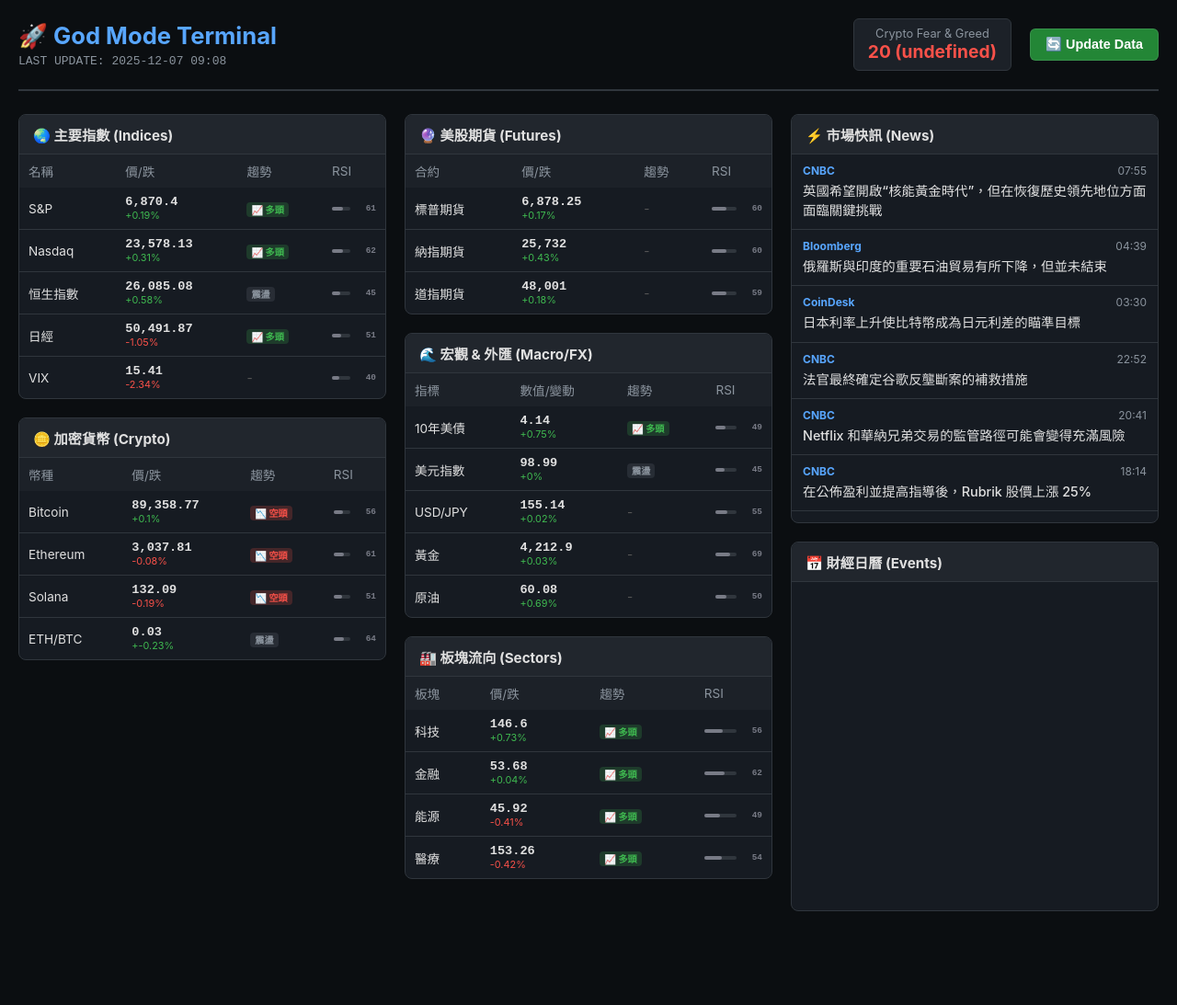
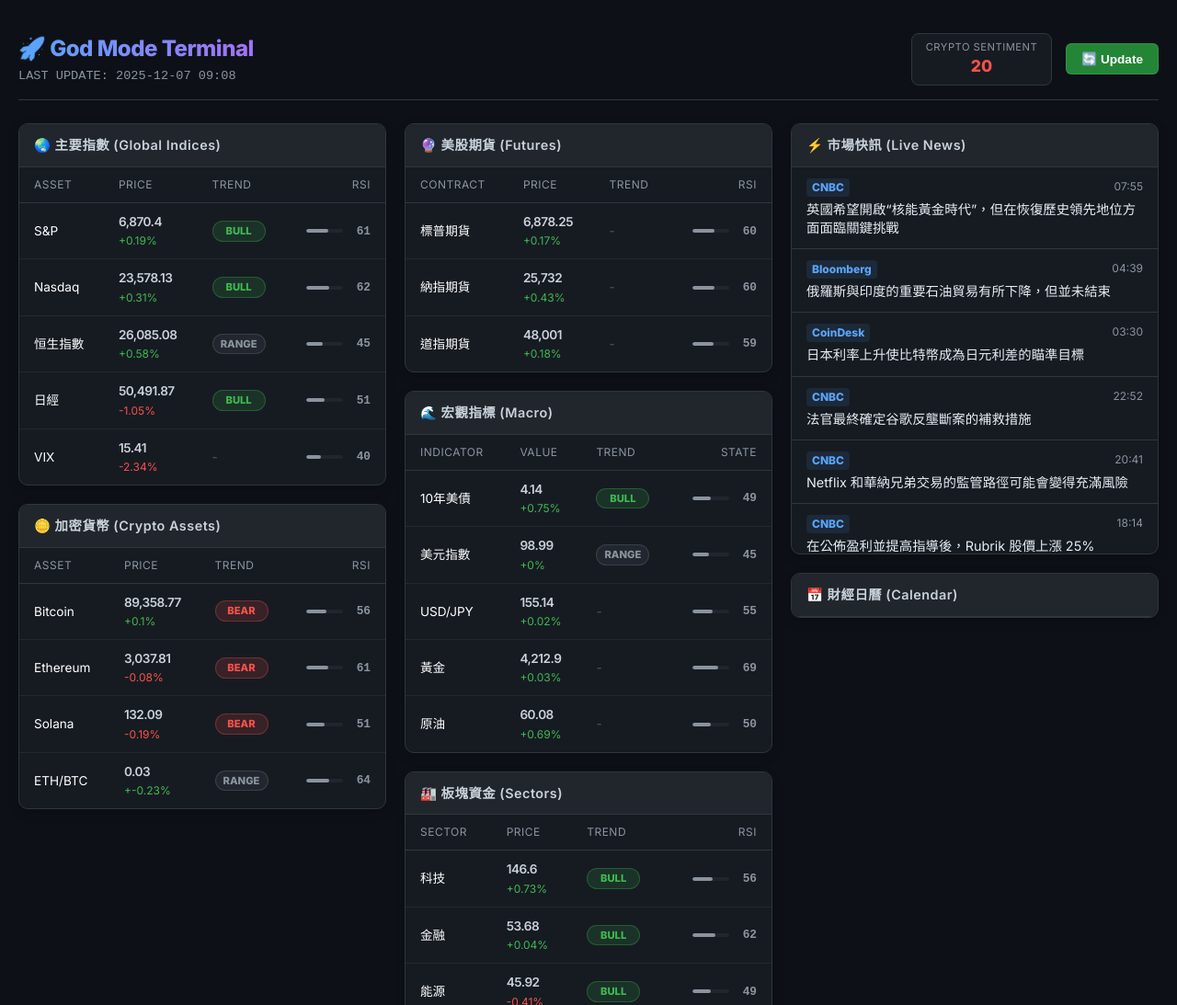
Before and after one commit to mansan1230/gemini_123, a plain HTML site: page index.html in a window 1280 px wide. Shown: the top 1093 px of the page at 92% size. Before the commit the page ends 1031 px from the top, so only its background shows below. Drawn offline with Linux system fonts and the light colour scheme; a script that the page names is missing.

Commit message:
Update index.html

```diff
--- a/index.html
+++ b/index.html
@@ -4,128 +4,192 @@
     <meta charset="UTF-8">
     <meta name="viewport" content="width=device-width, initial-scale=1.0">
     <title>God Mode Trader Terminal</title>
+    <link href="https://fonts.googleapis.com/css2?family=Inter:wght@400;600;800&display=swap" rel="stylesheet">
+
     <style>
+        /* === 1. 全局設定 (Modern Dark Theme) === */
         :root {
-            --bg-color: #0b0e11;
-            --card-bg: #161b22;
-            --border-color: #30363d;
-            --text-main: #e0e0e0;
-            --text-dim: #8b949e;
-            --accent: #58a6ff;
-            --rsi-overbought: #f85149;
-            --rsi-oversold: #3fb950;
-            --rsi-neutral: #787b86;
+            --bg-color: #0d1117;        /* 深灰背景 */
+            --card-bg: #161b22;         /* 卡片背景 */
+            --border-color: #30363d;    /* 邊框色 */
+            --header-bg: #21262d;       /* 標題欄背景 */
+
+            --text-main: #c9d1d9;       /* 主要文字 */
+            --text-muted: #8b949e;      /* 次要文字 */
+
+            --accent: #58a6ff;          /* 藍色強調 */
+            --up: #3fb950;              /* 漲 (綠) */
+            --down: #f85149;            /* 跌 (紅) */
+            --flat: #8b949e;            /* 平 (灰) */
         }
 
         body {
-            font-family: -apple-system, BlinkMacSystemFont, "Segoe UI", Roboto, sans-serif;
+            font-family: 'Inter', -apple-system, BlinkMacSystemFont, sans-serif;
             background-color: var(--bg-color);
             color: var(--text-main);
-            margin: 0; padding: 20px;
+            margin: 0;
+            padding: 20px;
+            line-height: 1.5;
         }
-        a { text-decoration: none; color: inherit; }
 
-        /* Header */
+        a { text-decoration: none; color: inherit; transition: color 0.2s; }
+        a:hover { color: var(--accent); }
+
+        /* === 2. 頂部 Header === */
         .header {
             display: flex; justify-content: space-between; align-items: center;
-            padding-bottom: 20px; border-bottom: 2px solid var(--border-color);
+            padding: 15px 0; border-bottom: 1px solid var(--border-color);
             margin-bottom: 25px;
         }
 
-        .header-title h1 { margin: 0; font-size: 1.6em; color: var(--accent); }
-        .timestamp { color: var(--text-dim); font-family: monospace; margin-top: 5px; }
+        .header-title h1 {
+            margin: 0; font-size: 1.5rem; font-weight: 800; letter-spacing: -0.5px;
+            background: linear-gradient(90deg, #58a6ff, #a371f7); /* 漸層標題 */
+            -webkit-background-clip: text;
+            -webkit-text-fill-color: transparent;
+        }
+        .timestamp { color: var(--text-muted); font-family: monospace; font-size: 0.85rem; margin-top: 2px; }
+
+        .header-actions { display: flex; align-items: center; gap: 15px; }
 
         /* 恐慌指數卡片 */
         .fng-card {
-            background: #1c2128;
+            background: rgba(33, 38, 45, 0.5);
             border: 1px solid var(--border-color);
-            padding: 8px 15px;
+            padding: 6px 15px;
+            border-radius: 8px;
+            text-align: center;
+            min-width: 80px;
+        }
+        .fng-label { font-size: 0.7rem; color: var(--text-muted); text-transform: uppercase; letter-spacing: 0.5px; }
+        .fng-value { font-size: 1.1rem; font-weight: 800; }
+
+        /* 更新按鈕 */
+        .btn-refresh {
+            background-color: #238636;
+            color: white;
+            border: 1px solid rgba(240,246,252,0.1);
+            padding: 8px 16px;
             border-radius: 6px;
-            text-align: center;
-            margin-right: 20px;
+            font-weight: 600; font-size: 0.85rem;
+            cursor: pointer;
+            transition: all 0.2s ease;
+            box-shadow: 0 2px 0 rgba(0,0,0,0.1);
         }
-        .fng-label { font-size: 0.8em; color: var(--text-dim); }
-        .fng-value { font-size: 1.2em; font-weight: bold; }
-
-        .header-actions { display: flex; align-items: center; }
-
-        .btn-refresh {
-            background-color: #238636; color: white;
-            border: 1px solid rgba(240,246,252,0.1);
-            padding: 8px 16px; border-radius: 6px;
-            font-weight: bold; font-size: 0.9em;
-            cursor: pointer;
-            transition: 0.2s;
-        }
-        .btn-refresh:hover { background-color: #2ea043; }
-        .btn-refresh:disabled { background-color: #555; cursor: not-allowed; }
+        .btn-refresh:hover { background-color: #2ea043; transform: translateY(-1px); }
+        .btn-refresh:active { transform: translateY(0); }
+        .btn-refresh:disabled { background-color: #333; color: #888; cursor: not-allowed; }
 
         /* 狀態訊息 */
-        #status-msg { position: absolute; top: 70px; right: 20px; font-size: 0.8em; color: #888; }
+        #status-msg { font-size: 0.8rem; color: var(--text-muted); margin-left: 10px; }
 
-        /* 三欄式 Grid System (God Mode) */
+        /* === 3. Grid 佈局 === */
         .main-container {
             display: grid;
-            grid-template-columns: 1fr 1fr 1fr; /* 三等份 */
+            grid-template-columns: repeat(3, 1fr); /* 標準三欄 */
             gap: 20px;
-            max-width: 1800px;
+            max-width: 1600px;
             margin: 0 auto;
         }
 
+        /* 卡片容器 */
         .box {
             background: var(--card-bg);
             border: 1px solid var(--border-color);
-            border-radius: 8px;
+            border-radius: 10px; /* 圓角加大 */
             overflow: hidden;
             display: flex; flex-direction: column;
             margin-bottom: 20px;
-        }
-        .box-header {
-            padding: 10px 15px; background: #21262d;
-            border-bottom: 1px solid var(--border-color);
-            font-weight: bold; font-size: 0.95em;
+            box-shadow: 0 4px 12px rgba(0,0,0,0.2); /* 增加立體感 */
         }
 
-        /* Table */
-        table { width: 100%; border-collapse: collapse; font-size: 0.85em; }
-        th { text-align: left; padding: 8px 10px; color: var(--text-dim); font-weight: normal; background: #1c2128; }
-        td { padding: 8px 10px; border-bottom: 1px solid var(--border-color); }
+        .box-header {
+            padding: 12px 16px;
+            background: var(--header-bg);
+            border-bottom: 1px solid var(--border-color);
+            font-weight: 600; font-size: 0.9rem;
+            color: var(--text-main);
+            letter-spacing: 0.5px;
+            display: flex; align-items: center; justify-content: space-between;
+        }
+
+        /* 表格優化 */
+        table { width: 100%; border-collapse: collapse; font-size: 0.85rem; }
+
+        th {
+            text-align: left; padding: 10px 16px;
+            color: var(--text-muted); font-weight: 500; font-size: 0.75rem;
+            text-transform: uppercase; letter-spacing: 0.5px;
+            border-bottom: 1px solid var(--border-color);
+        }
+
+        td {
+            padding: 10px 16px;
+            border-bottom: 1px solid rgba(48, 54, 61, 0.5);
+            vertical-align: middle;
+        }
         tr:last-child td { border-bottom: none; }
+        tr:hover { background-color: rgba(255,255,255,0.02); } /* 滑過變色 */
 
-        .price { font-family: "Courier New", monospace; font-weight: bold; }
-        .up { color: var(--rsi-oversold); }
-        .down { color: var(--rsi-overbought); }
+        .asset-name { font-weight: 500; color: #fff; display: block; }
+        .price { font-family: 'Inter', monospace; font-weight: 600; letter-spacing: -0.5px; }
+
+        .up { color: var(--up); }
+        .down { color: var(--down); }
+        .flat { color: var(--flat); }
 
         /* 趨勢標籤 */
-        .trend-tag { padding: 2px 5px; border-radius: 4px; font-size: 0.75em; font-weight: bold; }
-        .trend-bull { background: rgba(63, 185, 80, 0.2); color: #3fb950; }
-        .trend-bear { background: rgba(248, 81, 73, 0.2); color: #f85149; }
-        .trend-flat { background: rgba(110, 118, 129, 0.2); color: #8b949e; }
+        .trend-tag {
+            padding: 2px 8px; border-radius: 12px;
+            font-size: 0.7rem; font-weight: 700;
+            display: inline-block; min-width: 40px; text-align: center;
+        }
+        .trend-bull { background: rgba(63, 185, 80, 0.15); color: var(--up); border: 1px solid rgba(63, 185, 80, 0.3); }
+        .trend-bear { background: rgba(248, 81, 73, 0.15); color: var(--down); border: 1px solid rgba(248, 81, 73, 0.3); }
+        .trend-flat { background: rgba(110, 118, 129, 0.15); color: var(--flat); border: 1px solid rgba(110, 118, 129, 0.3); }
 
         /* RSI Bar */
-        .rsi-wrapper { display: flex; align-items: center; }
-        .rsi-bar-bg { flex: 1; height: 4px; background: #30363d; border-radius: 3px; margin-right: 6px; }
-        .rsi-bar-fill { height: 100%; border-radius: 3px; }
-        .rsi-val { font-weight: bold; font-family: monospace; width: 22px; text-align: right; font-size: 0.85em; }
+        .rsi-val { font-weight: 700; font-family: monospace; font-size: 0.8rem; width: 24px; display: inline-block; text-align: right; margin-left: 6px; }
+        .rsi-wrapper { display: flex; align-items: center; justify-content: flex-end; }
+        .rsi-track { width: 40px; height: 4px; background: #21262d; border-radius: 2px; overflow: hidden; }
+        .rsi-fill { height: 100%; border-radius: 2px; }
 
-        /* News */
-        .news-box { height: 400px; overflow-y: auto; }
-        .news-item { padding: 10px 12px; border-bottom: 1px solid var(--border-color); transition: background 0.2s; }
-        .news-item:hover { background: #1c2128; }
-        .news-meta { display: flex; justify-content: space-between; font-size: 0.75em; color: var(--text-dim); margin-bottom: 4px; }
-        .news-source { color: var(--accent); font-weight: bold; }
-        .news-title a { color: var(--text-main); font-weight: 500; line-height: 1.4; font-size: 0.9em; }
-        .news-title a:hover { color: var(--accent); }
+        /* 新聞列表 */
+        .news-box { height: 420px; overflow-y: auto; }
+        .news-item {
+            padding: 12px 16px;
+            border-bottom: 1px solid var(--border-color);
+            transition: background 0.2s;
+        }
+        .news-item:last-child { border-bottom: none; }
+        .news-item:hover { background: rgba(56, 139, 253, 0.05); } /* 滑過有微藍光 */
 
-        /* Calendar Widget Container */
-        .calendar-container { height: 400px; position: relative; }
+        .news-meta {
+            display: flex; justify-content: space-between;
+            font-size: 0.75rem; color: var(--text-muted); margin-bottom: 4px;
+        }
+        .news-source {
+            color: var(--accent); font-weight: 700;
+            background: rgba(88, 166, 255, 0.1);
+            padding: 1px 6px; border-radius: 4px;
+        }
+        .news-title a {
+            color: #e6edf3; font-weight: 500; font-size: 0.9rem; line-height: 1.4; display: block;
+        }
 
+        /* Scrollbar */
         ::-webkit-scrollbar { width: 6px; }
-        ::-webkit-scrollbar-track { background: var(--bg-color); }
-        ::-webkit-scrollbar-thumb { background: var(--border-color); border-radius: 4px; }
+        ::-webkit-scrollbar-track { background: transparent; }
+        ::-webkit-scrollbar-thumb { background: #30363d; border-radius: 3px; }
+        ::-webkit-scrollbar-thumb:hover { background: #58a6ff; }
 
+        /* 響應式：手機變單欄，平板變兩欄 */
         @media (max-width: 1200px) { .main-container { grid-template-columns: 1fr 1fr; } }
-        @media (max-width: 800px) { .main-container { grid-template-columns: 1fr; } }
+        @media (max-width: 768px) {
+            .main-container { grid-template-columns: 1fr; }
+            .header { flex-direction: column; align-items: flex-start; gap: 15px; }
+            .header-actions { width: 100%; justify-content: space-between; }
+        }
     </style>
 </head>
 <body>
@@ -133,58 +197,74 @@
     <div class="header">
         <div class="header-title">
             <h1>🚀 God Mode Terminal</h1>
-            <div id="update-time" class="timestamp">Loading Data...</div>
+            <div id="update-time" class="timestamp">System Initializing...</div>
         </div>
 
         <div class="header-actions">
+            <span id="status-msg"></span>
+
             <div class="fng-card">
-                <div class="fng-label">Crypto Fear & Greed</div>
+                <div class="fng-label">Crypto Sentiment</div>
                 <div class="fng-value" id="fng-val">--</div>
             </div>
 
             <button id="refresh-btn" class="btn-refresh" onclick="triggerUpdate()">
-                🔄 Update Data
+                🔄 Update
             </button>
         </div>
     </div>
-    <p id="status-msg"></p>
 
     <div class="main-container">
 
         <div>
             <div class="box">
-                <div class="box-header">🌏 主要指數 (Indices)</div>
-                <table><thead><tr><th>名稱</th><th>價/跌</th><th>趨勢</th><th>RSI</th></tr></thead><tbody id="indices-box"></tbody></table>
+                <div class="box-header">🌏 主要指數 (Global Indices)</div>
+                <table>
+                    <thead><tr><th>Asset</th><th>Price</th><th>Trend</th><th style="text-align:right">RSI</th></tr></thead>
+                    <tbody id="indices-box"></tbody>
+                </table>
             </div>
             <div class="box">
-                <div class="box-header">🪙 加密貨幣 (Crypto)</div>
-                <table><thead><tr><th>幣種</th><th>價/跌</th><th>趨勢</th><th>RSI</th></tr></thead><tbody id="crypto-box"></tbody></table>
+                <div class="box-header">🪙 加密貨幣 (Crypto Assets)</div>
+                <table>
+                    <thead><tr><th>Asset</th><th>Price</th><th>Trend</th><th style="text-align:right">RSI</th></tr></thead>
+                    <tbody id="crypto-box"></tbody>
+                </table>
             </div>
         </div>
 
         <div>
             <div class="box">
                 <div class="box-header">🔮 美股期貨 (Futures)</div>
-                <table><thead><tr><th>合約</th><th>價/跌</th><th>趨勢</th><th>RSI</th></tr></thead><tbody id="futures-box"></tbody></table>
+                <table>
+                    <thead><tr><th>Contract</th><th>Price</th><th>Trend</th><th style="text-align:right">RSI</th></tr></thead>
+                    <tbody id="futures-box"></tbody>
+                </table>
             </div>
             <div class="box">
-                <div class="box-header">🌊 宏觀 & 外匯 (Macro/FX)</div>
-                <table><thead><tr><th>指標</th><th>數值/變動</th><th>趨勢</th><th>RSI</th></tr></thead><tbody id="macro-box"></tbody></table>
+                <div class="box-header">🌊 宏觀指標 (Macro)</div>
+                <table>
+                    <thead><tr><th>Indicator</th><th>Value</th><th>Trend</th><th style="text-align:right">State</th></tr></thead>
+                    <tbody id="macro-box"></tbody>
+                </table>
             </div>
             <div class="box">
-                <div class="box-header">🏭 板塊流向 (Sectors)</div>
-                <table><thead><tr><th>板塊</th><th>價/跌</th><th>趨勢</th><th>RSI</th></tr></thead><tbody id="sectors-box"></tbody></table>
+                <div class="box-header">🏭 板塊資金 (Sectors)</div>
+                <table>
+                    <thead><tr><th>Sector</th><th>Price</th><th>Trend</th><th style="text-align:right">RSI</th></tr></thead>
+                    <tbody id="sectors-box"></tbody>
+                </table>
             </div>
         </div>
 
         <div>
             <div class="box">
-                <div class="box-header">⚡ 市場快訊 (News)</div>
+                <div class="box-header">⚡ 市場快訊 (Live News)</div>
                 <div id="news-box" class="news-box"></div>
             </div>
 
             <div class="box calendar-container">
-                <div class="box-header">📅 財經日曆 (Events)</div>
+                <div class="box-header">📅 財經日曆 (Calendar)</div>
                 <div class="tradingview-widget-container">
                     <div class="tradingview-widget-container__widget"></div>
                     <script type="text/javascript" src="https://s3.tradingview.com/external-embedding/embed-widget-events.js" async>
@@ -205,27 +285,27 @@
     </div>
 
     <script>
-        // Cloudflare Trigger Logic
+        // Cloudflare Trigger
         function triggerUpdate() {
             const btn = document.getElementById('refresh-btn');
             const msg = document.getElementById('status-msg');
             btn.disabled = true;
             btn.innerHTML = "⏳ Sending...";
-            btn.style.backgroundColor = "#555";
 
-            // 請填入你的 Cloudflare Worker 網址
+            // 記得換成你的 URL
             fetch('https://dashboard.mansantamm.workers.dev', { method: 'POST' })
-                .then(response => {
-                    if (response.ok) {
+                .then(r => {
+                    if (r.ok) {
                         btn.innerHTML = "✅ Sent";
-                        msg.innerHTML = "指令已發送！GitHub Actions 正在後台啟動，請約 1 分鐘後 F5。";
-                    } else { throw new Error("Server Error"); }
+                        msg.innerHTML = "Command sent. Please wait ~1m.";
+                        setTimeout(() => { btn.disabled = false; btn.innerHTML = "🔄 Update"; msg.innerHTML = ""; }, 5000);
+                    } else throw new Error();
                 })
-                .catch(err => {
+                .catch(e => {
                     btn.innerHTML = "❌ Error";
-                    btn.disabled = false;
-                    btn.style.backgroundColor = "#c0392b";
-                    console.error(err);
+                    btn.style.backgroundColor = "var(--down)";
+                    msg.innerHTML = "Failed. Check Console.";
+                    console.error(e);
                 });
         }
 
@@ -235,42 +315,42 @@
             .then(data => {
                 document.getElementById('update-time').textContent = "LAST UPDATE: " + data.update_time;
 
-                // F&G Index
+                // Crypto Sentiment
                 if(data.crypto_fng) {
-                    const fngEl = document.getElementById('fng-val');
-                    fngEl.textContent = `${data.crypto_fng.value} (${data.crypto_fng.status})`;
-                    if(data.crypto_fng.value < 30) fngEl.style.color = 'var(--rsi-overbought)';
-                    else if(data.crypto_fng.value > 70) fngEl.style.color = 'var(--rsi-oversold)';
-                    else fngEl.style.color = 'white';
+                    const el = document.getElementById('fng-val');
+                    const val = data.crypto_fng.value;
+                    el.textContent = val;
+                    el.style.color = val < 30 ? 'var(--down)' : (val > 70 ? 'var(--up)' : 'var(--text-main)');
                 }
 
-                // Table Render Function
+                // Table Render
                 function renderTable(id, list) {
                     const el = document.getElementById(id);
                     if(!list) return;
                     list.forEach(item => {
-                        const isUp = item.change >= 0;
-                        const colorClass = isUp ? 'up' : 'down';
-                        const sign = isUp ? '+' : '';
+                        const colorClass = item.change >= 0 ? 'up' : 'down';
+                        const sign = item.change >= 0 ? '+' : '';
 
-                        // Trend Tag
-                        let trendHtml = '<span class="trend-tag trend-flat">震盪</span>';
-                        if(item.trend.includes("多頭")) trendHtml = '<span class="trend-tag trend-bull">📈 多頭</span>';
-                        if(item.trend.includes("空頭")) trendHtml = '<span class="trend-tag trend-bear">📉 空頭</span>';
+                        // Trend
+                        let trendHtml = '<span class="trend-tag trend-flat">RANGE</span>';
+                        if(item.trend && item.trend.includes("多頭")) trendHtml = '<span class="trend-tag trend-bull">BULL</span>';
+                        if(item.trend && item.trend.includes("空頭")) trendHtml = '<span class="trend-tag trend-bear">BEAR</span>';
                         if(item.trend === "-") trendHtml = '<span style="color:#555">-</span>';
 
-                        // RSI Bar
-                        let rsiHtml = '<td style="color:#555">-</td>';
+                        // RSI
+                        let rsiHtml = '<td style="text-align:right; color:#555">-</td>';
                         if(item.rsi && item.rsi !== "-") {
-                            let barColor = 'var(--rsi-neutral)';
-                            let valColor = 'var(--rsi-neutral)';
-                            if(item.rsi > 70) { barColor = 'var(--rsi-overbought)'; valColor = 'var(--rsi-overbought)'; }
-                            if(item.rsi < 30) { barColor = 'var(--rsi-oversold)'; valColor = 'var(--rsi-oversold)'; }
+                            let barColor = 'var(--text-muted)';
+                            let valColor = 'var(--text-muted)';
+
+                            // 顏色邏輯：RSI < 30 (綠色機會), RSI > 70 (紅色危險)
+                            if(item.rsi > 70) { barColor = 'var(--down)'; valColor = 'var(--down)'; }
+                            if(item.rsi < 30) { barColor = 'var(--up)'; valColor = 'var(--up)'; }
 
                             rsiHtml = `
-                                <td>
+                                <td style="text-align:right;">
                                     <div class="rsi-wrapper">
-                                        <div class="rsi-bar-bg"><div class="rsi-bar-fill" style="width:${item.rsi}%; background:${barColor}"></div></div>
+                                        <div class="rsi-track"><div class="rsi-fill" style="width:${item.rsi}%; background:${barColor}"></div></div>
                                         <span class="rsi-val" style="color:${valColor}">${Math.round(item.rsi)}</span>
                                     </div>
                                 </td>
@@ -279,10 +359,10 @@
 
                         el.innerHTML += `
                             <tr>
-                                <td>${item.name.split(' ')[1] || item.name}</td>
+                                <td><span class="asset-name">${item.name.split(' ')[1] || item.name}</span></td>
                                 <td>
                                     <div class="price">${item.price.toLocaleString()}</div>
-                                    <div style="font-size:0.8em" class="${colorClass}">${sign}${item.percent}%</div>
+                                    <div style="font-size:0.75rem; margin-top:2px;" class="${colorClass}">${sign}${item.percent}%</div>
                                 </td>
                                 <td>${trendHtml}</td>
                                 ${rsiHtml}
@@ -291,17 +371,16 @@
                     });
                 }
 
-                // Render all sections
                 if(data.data) {
                     renderTable('indices-box', data.data.indices);
                     renderTable('crypto-box', data.data.crypto);
-                    renderTable('futures-box', data.data.futures); // 新增
+                    renderTable('futures-box', data.data.futures);
                     renderTable('macro-box', data.data.macro);
-                    renderTable('sectors-box', data.data.sectors); // 新增
-                    // 把 Commodities 也放在 Macro 區塊或另開一格，這裡我把它合併進 macro 顯示比較省位
+                    renderTable('sectors-box', data.data.sectors);
+                    // 合併顯示商品
                     renderTable('macro-box', data.data.commodities);
                 } else {
-                    // 相容舊版 JSON 結構 (如果你還沒跑 v19.0 python)
+                    // 相容舊版 JSON
                     renderTable('indices-box', data.indices);
                     renderTable('crypto-box', data.crypto);
                     renderTable('macro-box', data.macro);
```
